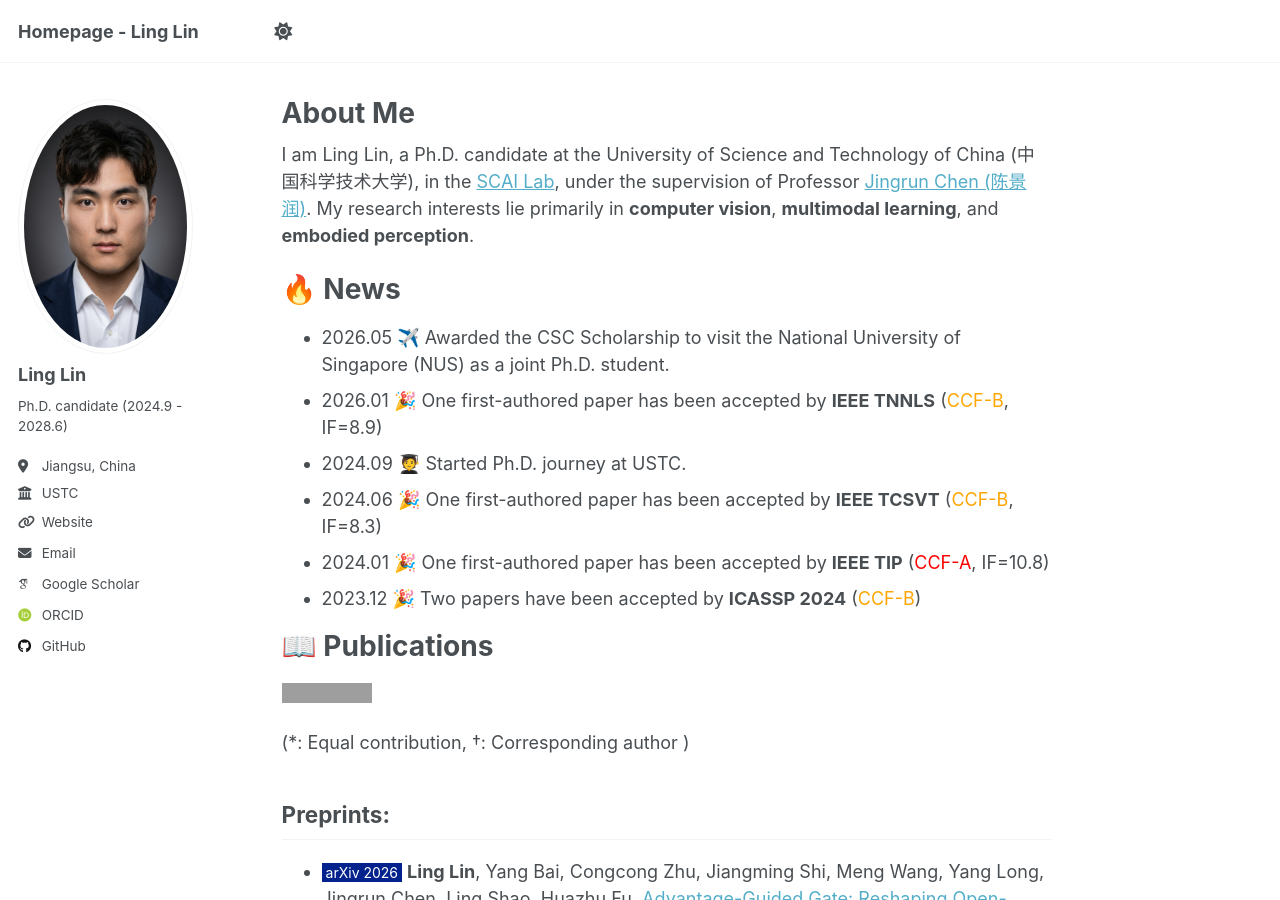
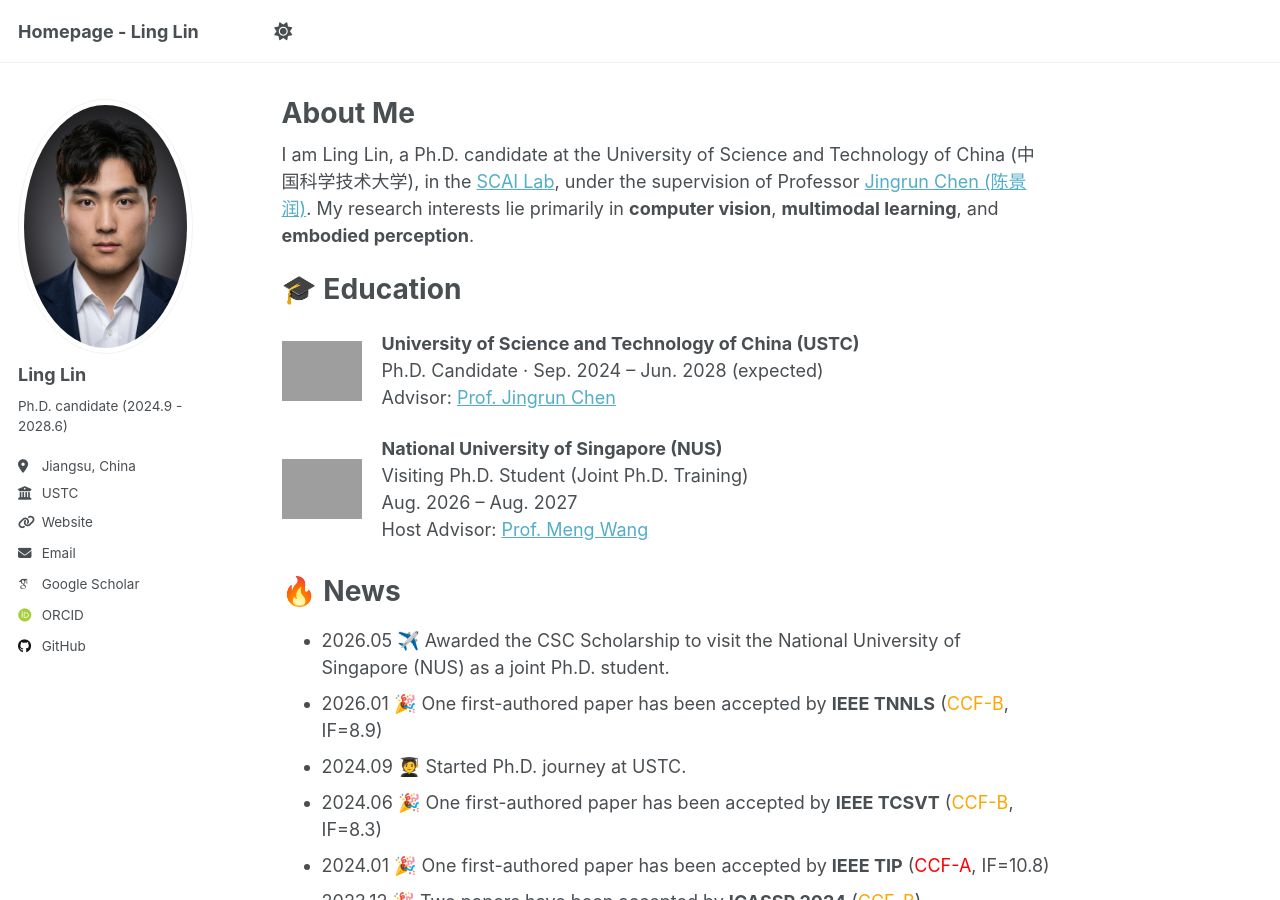
Before and after one commit to LingLin-ll/LingLin-ll.github.io, a Jekyll site: the page built from _pages/about.md, in a window 1280 px wide and 900 px high. Built offline with Jekyll 4.4.1, drawn with Linux system fonts in a browser that asks for light colours; some web fonts are replaced; grey boxes are pictures that could not be loaded.

Commit message:
Add education history with USTC and NUS logos
Added education details including USTC and NUS information.

```diff
--- a/_pages/about.md
+++ b/_pages/about.md
@@ -8,6 +8,16 @@ redirect_from:
 ---
 
 I am Ling Lin, a Ph.D. candidate at the University of Science and Technology of China (中国科学技术大学), in the [SCAI Lab](http://scai.sz.ustc.edu.cn/main.htm), under the supervision of Professor [Jingrun Chen (陈景润)](https://sz.ustc.edu.cn/rcdw_show/46.html). My research interests lie primarily in **computer vision**, **multimodal learning**, and **embodied perception**.
+
+<h1 id="education">🎓 Education</h1>
+<div style="display: flex; align-items: center; gap: 20px; margin: 24px 0;">
+  <img src="https://jbyang1987.github.io/ustclogo/%E6%A0%A1%E5%BE%BD/ustc%E6%A0%A1%E5%BE%BD%20%E7%A7%91%E5%A4%A7%E8%93%9D.png" alt="USTC logo" style="width: 80px; height: 80px; object-fit: contain; flex-shrink: 0;">
+  <div><strong>University of Science and Technology of China (USTC)</strong><br>Ph.D. Candidate &middot; Sep. 2024 &ndash; Jun. 2028 (expected)<br>Advisor: <a href="https://sz.ustc.edu.cn/rcdw_show/46.html">Prof. Jingrun Chen</a></div>
+</div>
+<div style="display: flex; align-items: center; gap: 20px; margin: 24px 0 32px;">
+  <img src="https://www.nus.edu.sg/images/default-source/identity-images/nus-vlogo-color.png" alt="NUS logo" style="width: 80px; height: 100px; object-fit: contain; flex-shrink: 0;">
+  <div><strong>National University of Singapore (NUS)</strong><br>Visiting Ph.D. Student (Joint Ph.D. Training)<br>Aug. 2026 &ndash; Aug. 2027<br>Host Advisor: <a href="https://wangm92nus.github.io/">Prof. Meng Wang</a></div>
+</div>
 
 🔥 News
 ======
```
